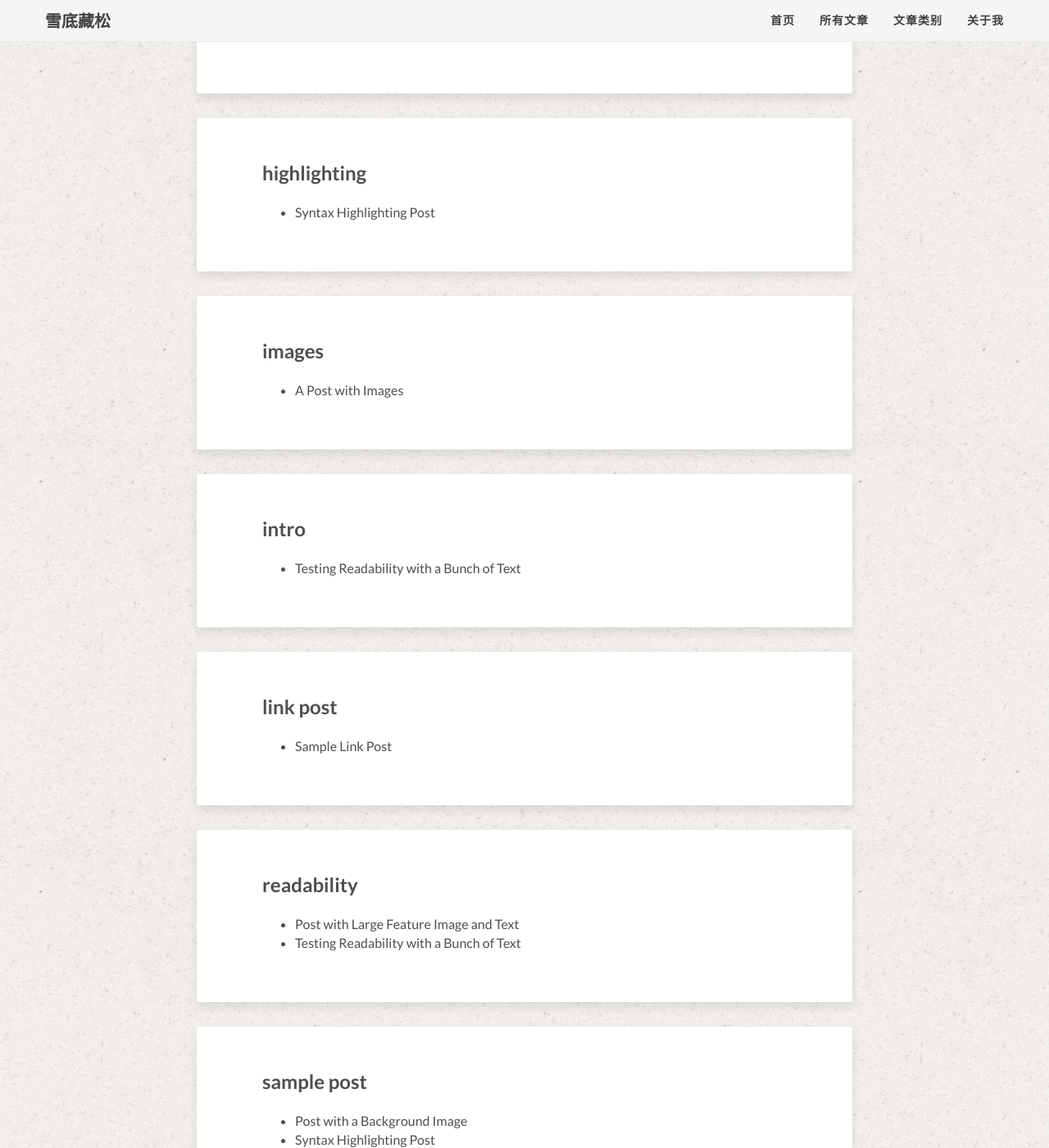
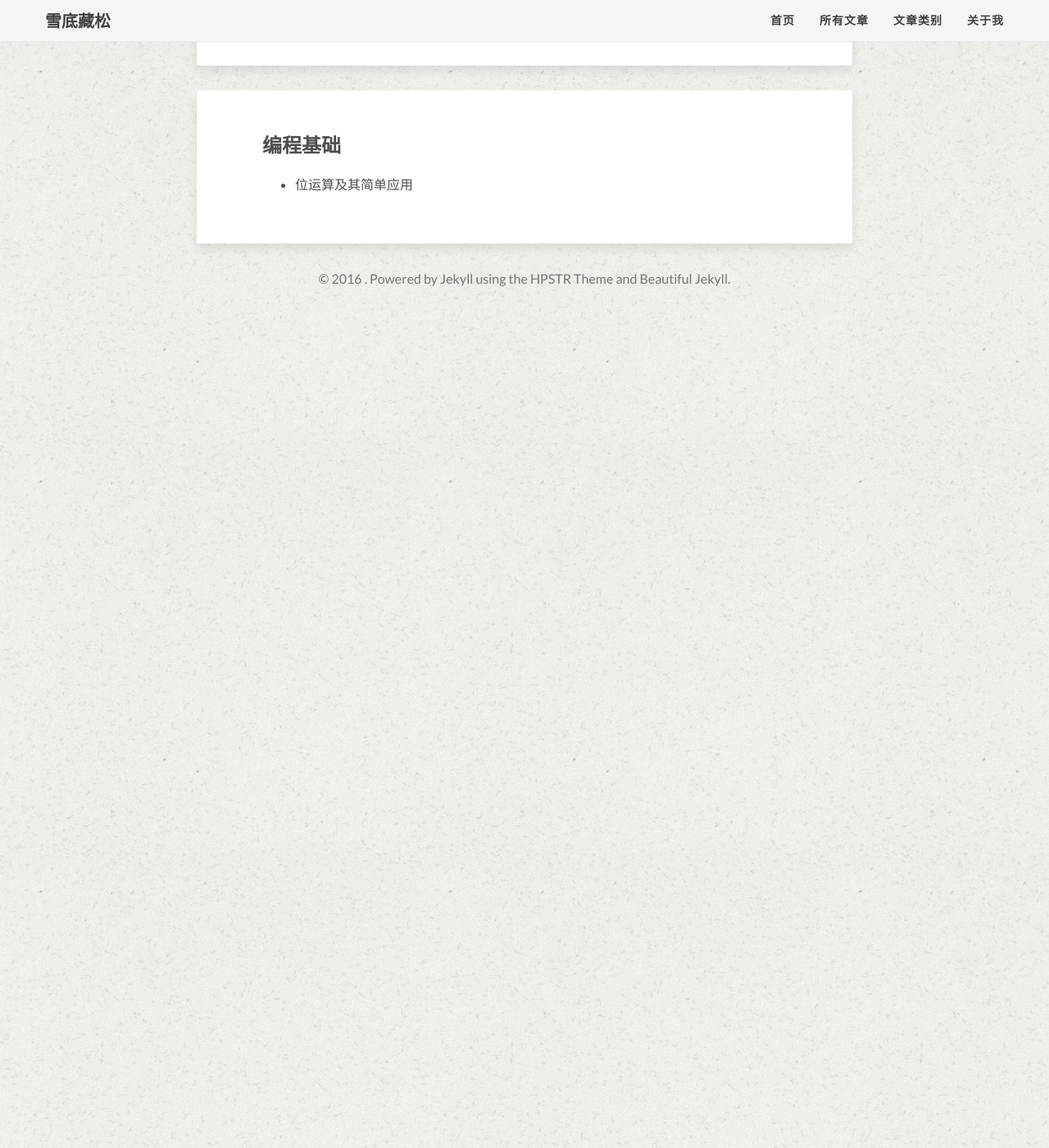
Before and after one commit to MinfeiZhou/MinfeiZhou.github.io, a Jekyll site: the page built from tags/index.html, in a window 1280 px wide and 1400 px high, scrolled down 460 px. Shown: the whole window at 82% size. Built offline with Jekyll 4.4.1, drawn with Linux system fonts in a browser that asks for light colours; comment, search, counter and statistics services are not loaded; some of the changed text lies outside the part shown.

Commit message:
删除和提交博文

```diff
--- /dev/null
+++ b/_posts/2015-10-03-位运算及其简单应用.md
@@ -0,0 +1,20 @@
+---
+layout: post
+title: 位运算及其简单应用
+description: "位运算及其简单应用"
+tags: [位运算, 编程基础]
+modified: 2015-10-03
+---
+
+这是测试blog内容！
+123
+test
+结束……………………！！！！
+
+{% highlight java %}
+public class Test{
+    public static void main(String[] args) {
+        system.out.println("hello world");
+    }
+}
+{% endhighlight %}
```
Also changed, not shown: _posts/1-sample-post.md (renamed from _posts/2011-03-10-sample-post.md, +7 -7 lines), _posts/2-readability-post.md (renamed from _posts/2012-05-22-readability-post.md), _posts/3-sample-post-images.md (renamed from _posts/2013-05-22-sample-post-images.md), _posts/4-readability-feature-post.md (renamed from _posts/2013-05-23-readability-feature-post.md), _posts/5-video-post.md (renamed from _posts/2013-06-25-video-post.md), _posts/6-sample-link-post.md (renamed from _posts/2013-08-12-sample-link-post.md), _posts/7-code-highlighting-post.md (renamed from _posts/2013-08-16-code-highlighting-post.md), _posts/8-background-image.md (renamed from _posts/2013-10-26-background-image.md), _posts/test-1.md (renamed from _posts/2015-09-15-test.md).
